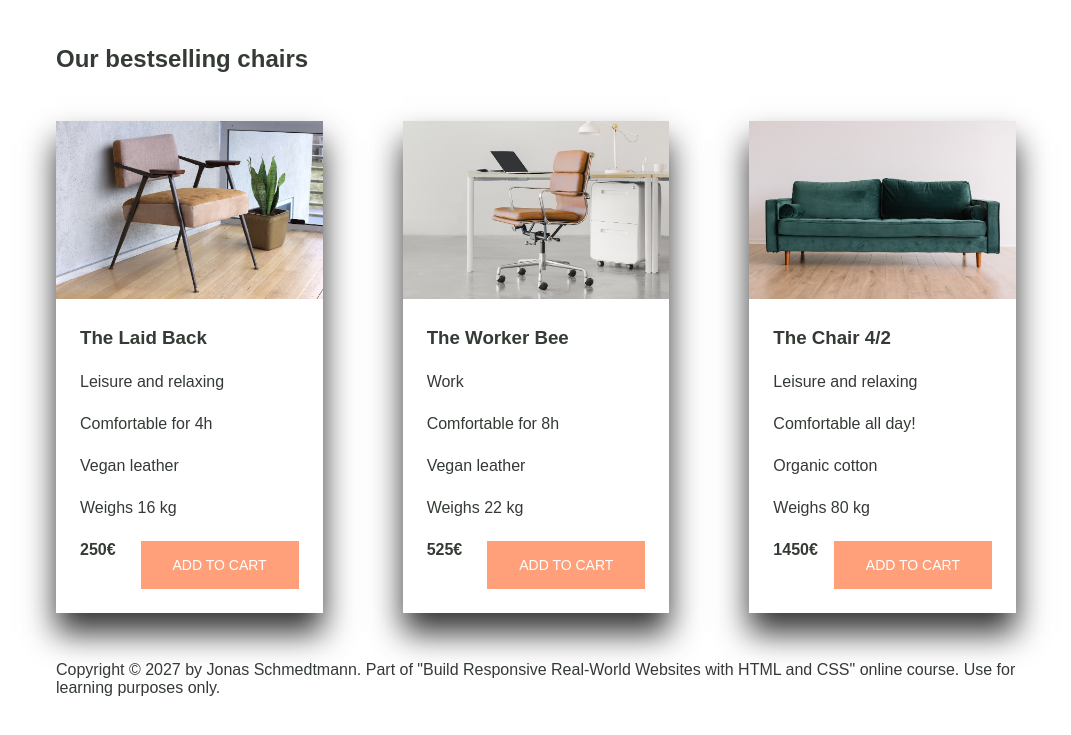
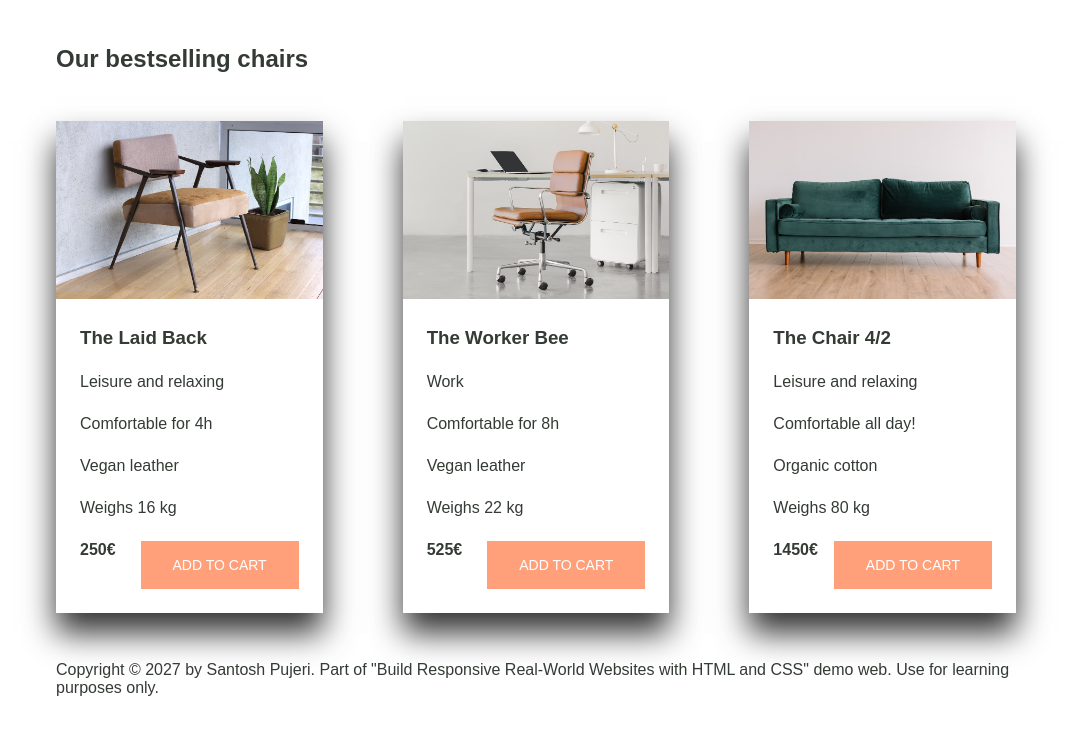
Before and after one commit to SantoshPujeri/HTML-and-CSS, a plain HTML site: page index.html in a window 1280 px wide. Shown: the part 1078-1813 px from the top of the page, without its empty margins (104-1175 px from the left). Drawn offline with Linux system fonts and the light colour scheme.

Commit message:
Update index.html

```diff
--- a/index.html
+++ b/index.html
@@ -203,8 +203,8 @@
       </section>
 
       <footer>
-        Copyright &copy; 2027 by Jonas Schmedtmann. Part of "Build Responsive
-        Real-World Websites with HTML and CSS" online course. Use for learning
+        Copyright &copy; 2027 by Santosh Pujeri. Part of "Build Responsive
+        Real-World Websites with HTML and CSS" demo web. Use for learning
         purposes only.
       </footer>
     </div>
```
